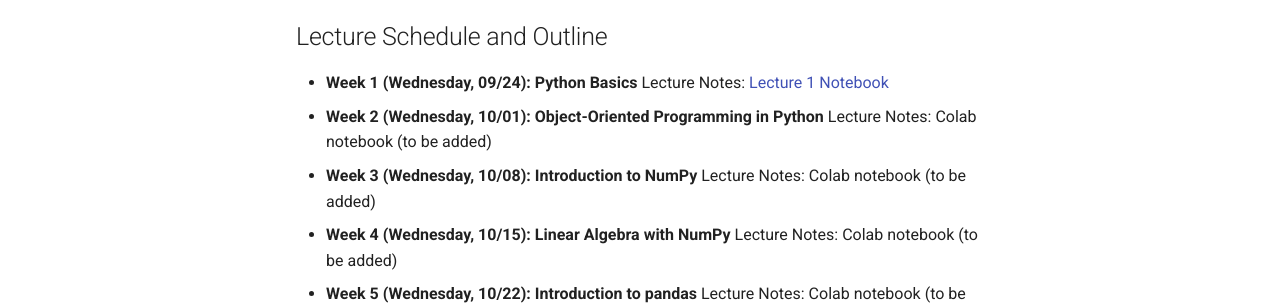
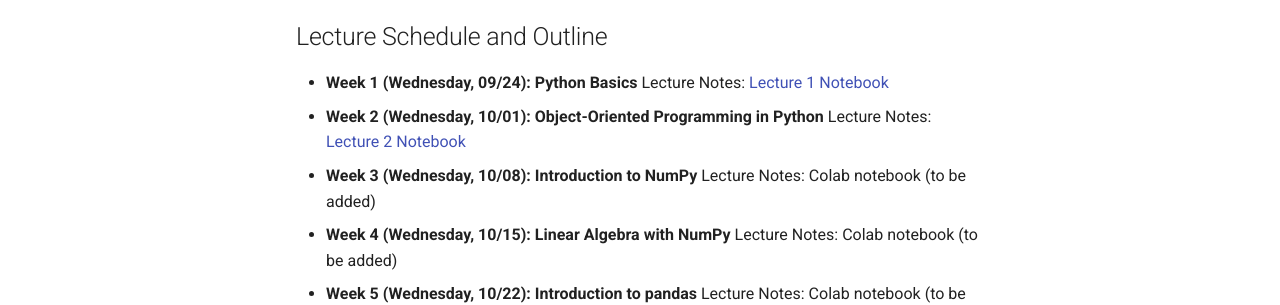
Before and after one commit to TianyuDu/CME193-Autumn-2025, an MkDocs documentation site: the page built from docs/schedule.md, in a window 1280 px wide and 1356 px high. Shown: the part 509-814 px from the top of the window. Built offline with MkDocs 1.6.1 and Material for MkDocs 9.7.7, drawn with Linux system fonts in a browser that asks for light colours.

Commit message:
Update Lecture 2 notebook on Object-Oriented Programming with enhanced content, including clearer section titles, improved learning objectives, and refined mathematical explanations. Update lecture schedule with direct links to the revised notebook for better accessibility.

```diff
--- a/docs/schedule.md
+++ b/docs/schedule.md
@@ -11,7 +11,7 @@ We focus on the slice of Python that powers scientific computing and data scienc
 - **Week 1 (Wednesday, 09/24): Python Basics**
   Lecture Notes: [Lecture 1 Notebook](https://github.com/TianyuDu/CME193-Autumn-2025/blob/main/notebooks/Lecture_1_Python_Basics.ipynb)
 - **Week 2 (Wednesday, 10/01): Object-Oriented Programming in Python**
-  Lecture Notes: Colab notebook (to be added)
+  Lecture Notes: [Lecture 2 Notebook](https://github.com/TianyuDu/CME193-Autumn-2025/blob/main/notebooks/Lecture_2_Intro_to_OOP.ipynb)
 - **Week 3 (Wednesday, 10/08): Introduction to NumPy**
   Lecture Notes: Colab notebook (to be added)
 - **Week 4 (Wednesday, 10/15): Linear Algebra with NumPy**
```
Also changed, not shown: 1 other file.
